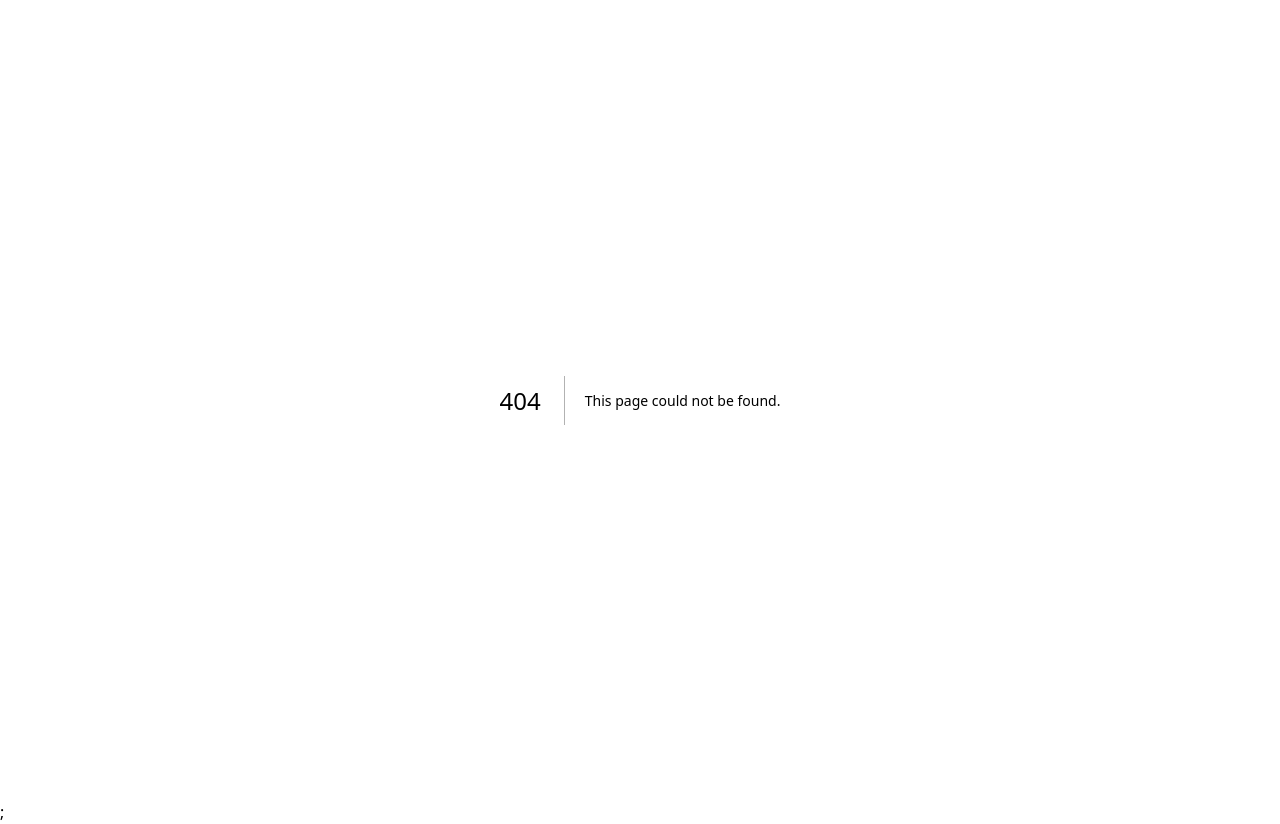
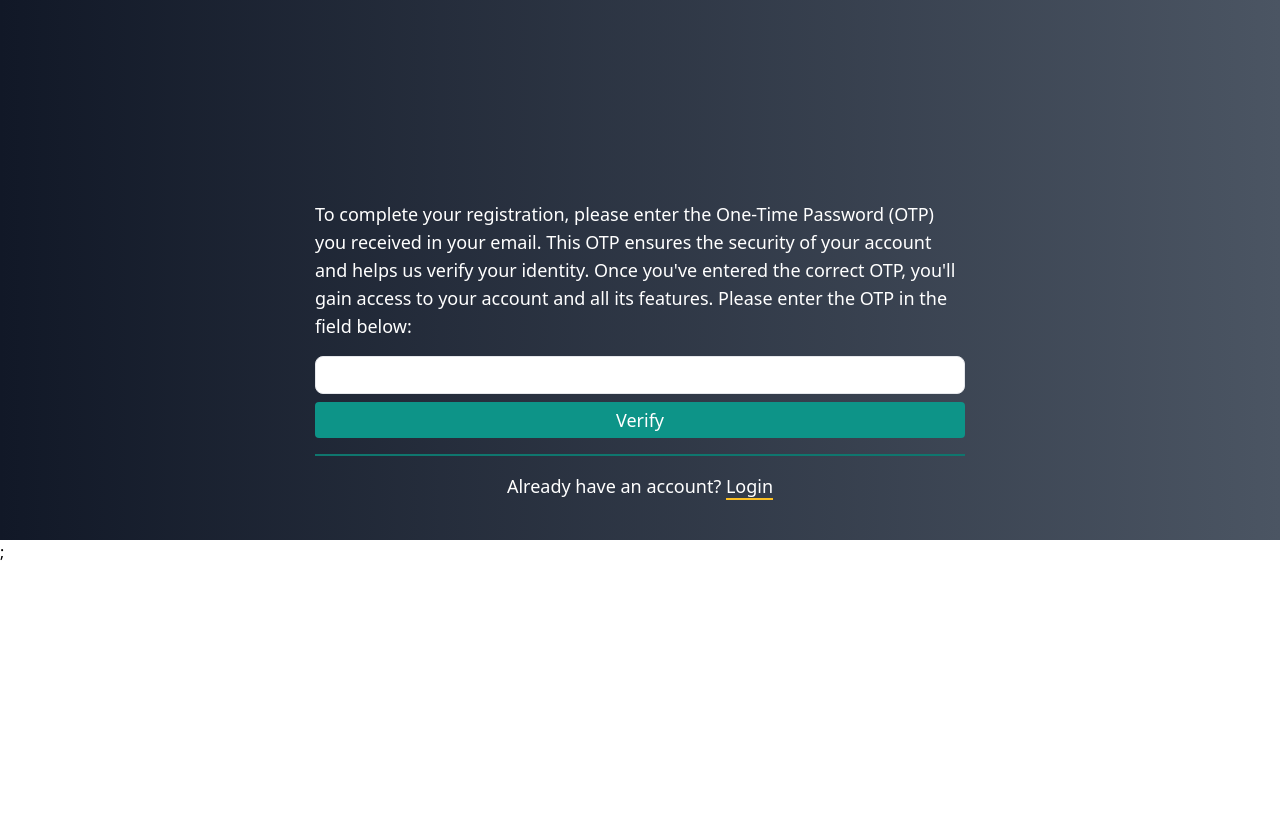
Before and after one commit to baobabpad-pilot/baobabpad_frontend_v0, a Next.js app: page /confirm_company_otp in a window 1280 px wide. Before the commit this address had no page. After the commit the page ends 800 px from the top, so only its background shows below. Built offline with nearby package versions, Linux system fonts and the light colour scheme.

Commit message:
update to sign up and sign in forms

```diff
--- a/src/components/career_section/SignupForm.tsx
+++ b/src/components/career_section/SignupForm.tsx
@@ -4,9 +4,11 @@ import { yupResolver } from "@hookform/resolvers/yup";
 import * as yup from "yup";
 import process from "process";
 import { SubmitHandler } from "react-hook-form";
+import { useRouter } from "next/router";
 
 
 const SignupForm = () => {
+  const router = useRouter();
   const loginSchema = yup.object().shape({
     email: yup.string().email().required("Email is required"),
     password: yup
@@ -43,7 +45,7 @@ const SignupForm = () => {
 
   const onSubmit: SubmitHandler<{ email: string; firstName: string, lastName:string, password: string , passwordConfirmation?:string; }> = async (data) => {
   try {
-    const url = process.env.NEXT_PUBLIC_BACKEND_URL + "register/";
+    const url = "https://baobabpad-334a8864da0e.herokuapp.com/api/email_signup/";
     const dataObject = {
       username: data.email,
       email: data.email,
@@ -66,7 +68,8 @@ const SignupForm = () => {
     }
     const responseData = await response.json();
     setAlertType("success");
-    setAlertMessage("Signup successful!"); // Set your success message here
+    setAlertMessage("Signup successful!");
+    router.push("/confirm_otp")
     return responseData;
   } catch (error:any) {
     setAlertType("error");
--- a/src/components/homepage_sections/verify_business.tsx
+++ b/src/components/homepage_sections/verify_business.tsx
@@ -1,11 +1,12 @@
 import React, { useState } from "react";
-import Layout from "@/components/Layout";
+import { useRouter } from "next/router";
 import { useDispatch, useSelector } from "react-redux";
 import { updateFormData } from "@/redux/slices/formDataSlice";
 import { RootState } from "@/redux/rootReducer";
 import { CiCircleAlert } from "react-icons/ci";
 
 const VerifyBusiness = () => {
+  const router = useRouter();
   const dispatch = useDispatch();
   const formDataUpdated = useSelector((state: RootState) => state.formData);
 
@@ -13,10 +14,10 @@ const VerifyBusiness = () => {
     company_name: "",
     business_type: "",
     phone_number: "",
-    email: "",
-    address: "",
-    country: "",
-    business_number: "",
+    company_email: "",
+    office_address: "",
+    company_country: "",
+    registration_number: "",
     city: "",
   });
 
@@ -44,16 +45,16 @@ const VerifyBusiness = () => {
           headers: {
             "Content-Type": "application/json",
           },
-          body: JSON.stringify(formDataUpdated)
+          body: JSON.stringify(formDataUpdated),
         }
       );
       if (response.ok) {
         alert("Submitted Successfully");
-
+        router.push("/confirm_company_otp");
       } else {
-        alert(response.status)
+        alert(response.status);
       }
-    }
+    };
     sendData();
   };
 
@@ -148,9 +149,9 @@ const VerifyBusiness = () => {
                 </label>
                 <input
                   type="email"
-                  id="email"
-                  name="email"
-                  value={formData.email}
+                  id="company_email"
+                  name="company_email"
+                  value={formData.company_email}
                   onChange={handleChange}
                   placeholder="Email"
                   className="border p-2 rounded bg-slate-100"
@@ -163,9 +164,9 @@ const VerifyBusiness = () => {
                 </label>
                 <input
                   type="text"
-                  id="address"
-                  name="address"
-                  value={formData.address}
+                  id="office_address"
+                  name="office_address"
+                  value={formData.office_address}
                   onChange={handleChange}
                   placeholder="Address"
                   className="border p-2 rounded bg-slate-100"
@@ -178,9 +179,9 @@ const VerifyBusiness = () => {
                 </label>
                 <input
                   type="text"
-                  id="country"
-                  name="country"
-                  value={formData.country}
+                  id="company_country"
+                  name="company_country"
+                  value={formData.company_country}
                   onChange={handleChange}
                   placeholder="e.g., Switzerland"
                   className="border p-2 rounded bg-slate-100"
@@ -211,9 +212,9 @@ const VerifyBusiness = () => {
                 </label>
                 <input
                   type="text"
-                  id="business_number"
-                  name="business_number"
-                  value={formData.business_number}
+                  id="registration_number"
+                  name="registration_number"
+                  value={formData.registration_number}
                   onChange={handleChange}
                   placeholder="Business Number"
                   className="border p-2 rounded bg-slate-100"
--- /dev/null
+++ b/src/pages/confirm_company_otp.tsx
@@ -0,0 +1,94 @@
+import React, { useState, useEffect } from "react";
+import { useRouter } from "next/router";
+import Link from "next/link";
+
+
+const ConfirmCompanyPage = () => {
+  const [otp, setOtp] = useState("");
+
+  const router = useRouter();
+
+  const handleSubmit = async (event:any) => {
+    event.preventDefault();
+
+
+    const response = await fetch("https://baobabpad-334a8864da0e.herokuapp.com/api/roadmap/userinterests", {
+      // const response = await fetch('http://127.0.0.1:8000/api/talent_signup/', {
+      method: 'PUT',
+      headers: {
+        'Content-Type': 'application/json'
+      },
+      body: JSON.stringify({otp})
+    });
+
+   if (response.ok) {
+    alert('your account has been verified!!!');
+    router.push('/');
+
+	  }
+    else if (response.status === 403) {
+      alert('make sure you have typed correct OTP');
+      router.push('/');
+
+      }
+	  else {
+		// setStatus('Data not saved');
+    alert('Unauthorized Request!');
+	  }
+  };
+
+  return (
+    <div className="flex flex-col items-center justify-center p-10 gap-4 relative bg-gradient-to-b from-gray-900 to-gray-600 bg-gradient-to-r text-white">
+      <div className="flex flex-col gap-4 items-center justify-center text-lg">
+        <div className="max-w-[650px] lg:pt-40">
+          <p>
+            To complete your registration, please enter the One-Time Password
+            (OTP) you received in your email. This OTP ensures the security of
+            your account and helps us verify your identity. Once you've entered
+            the correct OTP, you'll gain access to your account and all its
+            features. Please enter the OTP in the field below:
+          </p>
+        </div>
+
+        <form
+          action=""
+          className="flex flex-col gap-2 w-full max-w-[650px]"
+          onSubmit={handleSubmit}
+        >
+          <div className="w-full flex flex-col text-black">
+            <input
+              type="text"
+              id="OTP"
+              name="OTP"
+              value={otp}
+              onChange={(event) => setOtp(event.target.value)}
+              className="border px-4 p-1 rounded-lg focus:outline-none focus:border-teal-600 transition-colors"
+              required
+            />
+          </div>
+
+          <button
+            type="submit"
+            className="rounded py-1 px-8 bg-teal-600 hover:bg-teal-500 transition-colors"
+            // disabled={!formValues}
+          >
+            Verify
+          </button>
+        </form>
+
+        <div className="w-full border border-teal-700 max-w-[650px]"></div>
+
+        <div className="self-center text-white">
+          <p>
+            Already have an account?{" "}
+            <Link href="./login" className="border-b-2 border-b-amber-400">
+              Login
+            </Link>
+          </p>
+        </div>
+      </div>
+    </div>
+  );
+};
+
+export default ConfirmCompanyPage;
--- /dev/null
+++ b/src/pages/confirm_otp.tsx
@@ -0,0 +1,94 @@
+import React, { useState, useEffect } from "react";
+import { useRouter } from "next/router";
+import Link from "next/link";
+
+
+const ConfirmPage = () => {
+  const [otp, setOtp] = useState("");
+
+  const router = useRouter();
+
+  const handleSubmit = async (event:any) => {
+    event.preventDefault();
+
+
+    const response = await fetch("https://baobabpad-334a8864da0e.herokuapp.com/api/email_signup", {
+      // const response = await fetch('http://127.0.0.1:8000/api/talent_signup/', {
+      method: 'PUT',
+      headers: {
+        'Content-Type': 'application/json'
+      },
+      body: JSON.stringify({otp})
+    });
+
+   if (response.ok) {
+    alert('your account has been verified!!!');
+    router.push('/');
+
+	  }
+    else if (response.status === 403) {
+      alert('make sure you have typed correct OTP');
+      router.push('/');
+
+      }
+	  else {
+		// setStatus('Data not saved');
+    alert('Unauthorized Request!');
+	  }
+  };
+
+  return (
+    <div className="flex flex-col items-center justify-center p-10 gap-4 relative bg-gradient-to-b from-gray-900 to-gray-600 bg-gradient-to-r text-white">
+      <div className="flex flex-col gap-4 items-center justify-center text-lg">
+        <div className="max-w-[650px] lg:pt-40">
+          <p>
+            To complete your registration, please enter the One-Time Password
+            (OTP) you received in your email. This OTP ensures the security of
+            your account and helps us verify your identity. Once you've entered
+            the correct OTP, you'll gain access to your account and all its
+            features. Please enter the OTP in the field below:
+          </p>
+        </div>
+
+        <form
+          action=""
+          className="flex flex-col gap-2 w-full max-w-[650px]"
+          onSubmit={handleSubmit}
+        >
+          <div className="w-full flex flex-col text-black">
+            <input
+              type="text"
+              id="OTP"
+              name="OTP"
+              value={otp}
+              onChange={(event) => setOtp(event.target.value)}
+              className="border px-4 p-1 rounded-lg focus:outline-none focus:border-teal-600 transition-colors"
+              required
+            />
+          </div>
+
+          <button
+            type="submit"
+            className="rounded py-1 px-8 bg-teal-600 hover:bg-teal-500 transition-colors"
+            // disabled={!formValues}
+          >
+            Verify
+          </button>
+        </form>
+
+        <div className="w-full border border-teal-700 max-w-[650px]"></div>
+
+        <div className="self-center text-white">
+          <p>
+            Already have an account?{" "}
+            <Link href="./login" className="border-b-2 border-b-amber-400">
+              Login
+            </Link>
+          </p>
+        </div>
+      </div>
+    </div>
+  );
+};
+
+export default ConfirmPage;
--- a/src/redux/slices/formDataSlice.js
+++ b/src/redux/slices/formDataSlice.js
@@ -14,10 +14,10 @@ const formDataSlice = createSlice({
       company_name: "",
       business_type: "",
       phone_number: "",
-      email: "",
-      address: "",
-      country: "",
-      business_number: "",
+      company_email: "",
+      office_address: "",
+      company_country: "",
+      registration_number: "",
       city: ""
     }
   },
@@ -38,10 +38,10 @@ const formDataSlice = createSlice({
           company_name: "",
           business_type: "",
           phone_number: "",
-          email: "",
-          address: "",
-          country: "",
-          business_number: "",
+          company_email: "",
+          office_address: "",
+          company_country: "",
+          registration_number: "",
           city: ""
         }
       };
```
